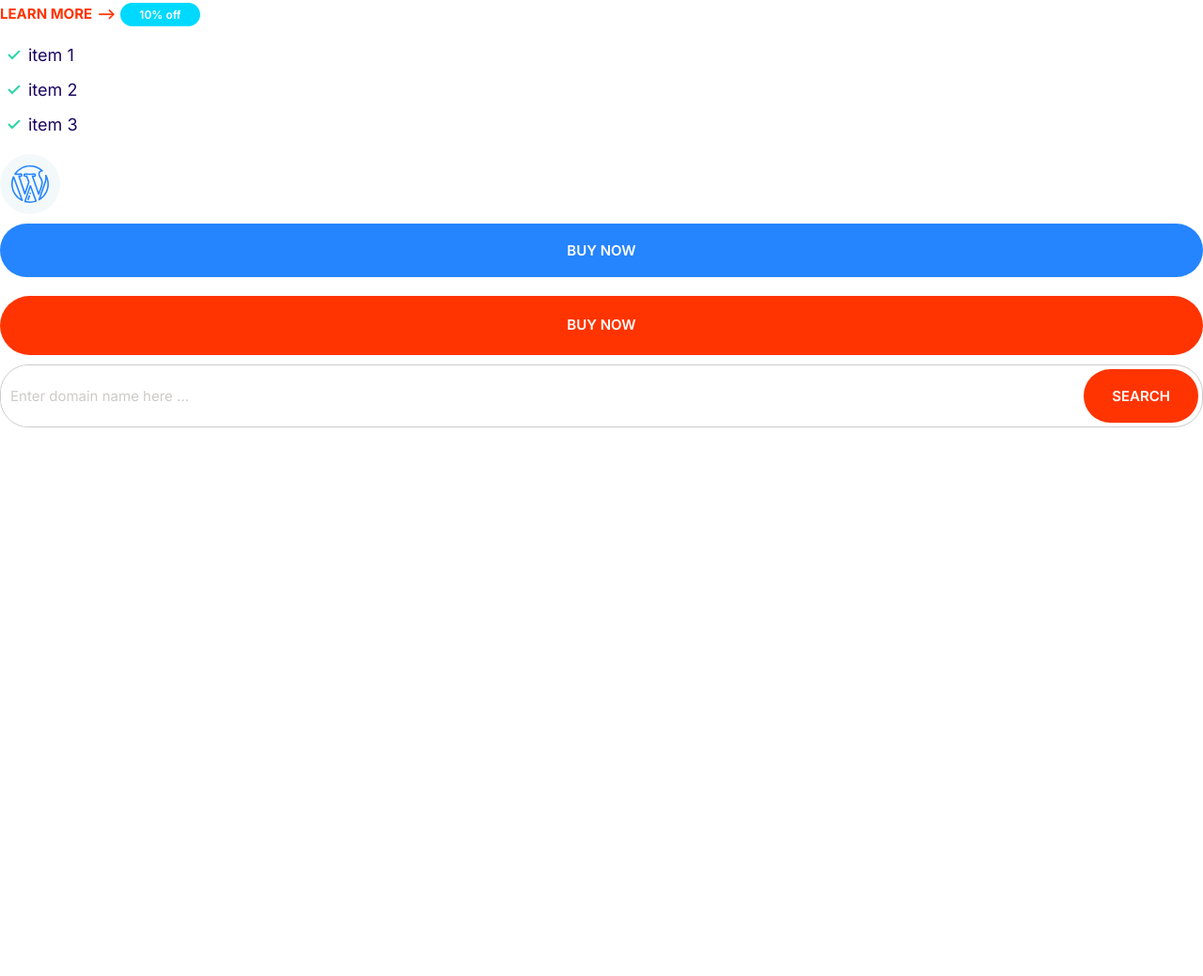
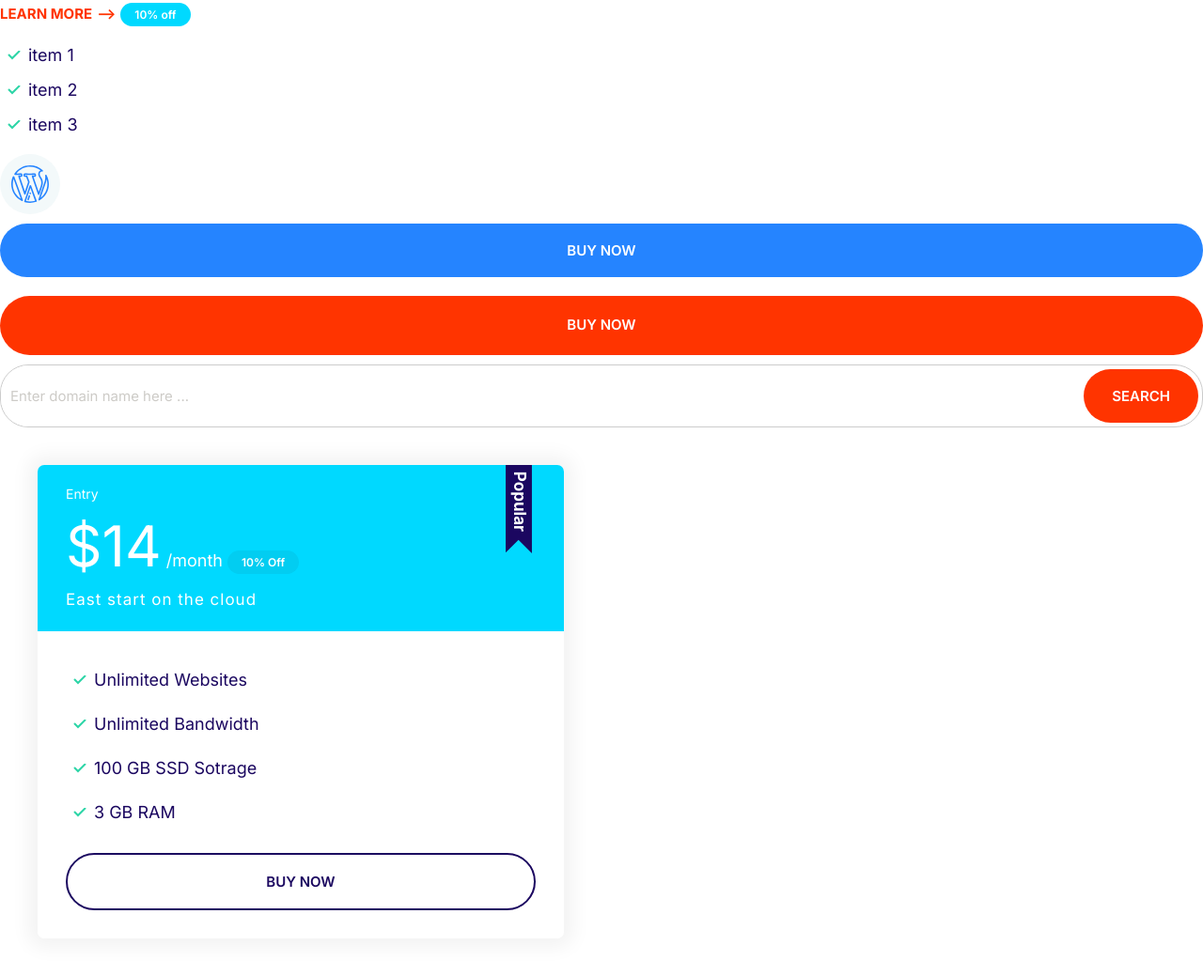
Before and after one commit to ayush857rohan/ghoshify, a plain HTML site: page INDEX.HTML in a window 1280 px wide. Shown: the whole page at 94% size. Before the commit the page ends 800 px from the top, so only its background shows below. Drawn offline with Linux system fonts and the light colour scheme.

Commit message:
Cards with style.

```diff
--- a/CSS/STYLES.CSS
+++ b/CSS/STYLES.CSS
@@ -97,6 +97,7 @@ a {
 }
 .badge--small {
   font-size: 1.6rem;
+  padding: 0.5rem 1.5rem;
 }
 @media screen and (min-width: 1024px) {
   .badge {
@@ -246,3 +247,85 @@ a {
     font-size: 1.5rem;
   }
 }
+
+/* cards */
+.card {
+  border-radius: 7px;
+  box-shadow: 0 0 20px 10px #f3f3f3;
+  overflow: hidden;
+}
+
+.card__header,
+.card__body {
+  padding: 2rem 3rem;
+}
+
+.card--primary .card__header {
+  background-color: var(--color-primary);
+  color: #fff;
+}
+
+.card--secondary .card__header {
+  background-color: var(--color-secondary);
+  color: #fff;
+}
+.card--secondary .badge--secondary {
+  background-color: #02cdf1;
+}
+
+/* plans */
+.plan__name {
+  color: #fff;
+  margin: 0;
+  font-weight: 500;
+  font-size: 2.4rem;
+}
+
+.plan__billing-sycle {
+  font-size: 2.4rem;
+  font-weight: 300;
+  opacity: 0.8;
+  margin-right: 1rem;
+}
+
+.plan__description {
+  font-size: 2rem;
+  font-weight: 300;
+  letter-spacing: 1px;
+  display: block;
+}
+
+.plan .list__item {
+  margin-bottom: 2rem;
+}
+
+.plan--popular .card__header {
+  position: relative;
+}
+
+.plan--popular .card__header::before {
+  content: url(../images/popular.svg);
+  width: 40px;
+  display: inline-block;
+  position: absolute;
+  top: -6px;
+  right: 5%;
+}
+
+@media screen and (min-width: 1024px) {
+  .plan__name {
+    font-size: 1.4rem;
+  }
+  .plan__price {
+    font-size: 5rem;
+  }
+  .plan__billing-sycle {
+    font-size: 1.6rem;
+  }
+  .plan__description {
+    font-size: 1.7rem;
+  }
+}
+.plan__price {
+  font-size: 6rem;
+}
--- a/INDEX.HTML
+++ b/INDEX.HTML
@@ -37,5 +37,28 @@
       />
       <button class="btn btn--accent">search</button>
     </div>
+
+    <div style="width: 50%; padding: 4rem">
+      <div class="plan plan--popular">
+        <div class="card card--secondary">
+          <header class="card__header">
+            <h3 class="plan__name">Entry</h3>
+            <span class="plan__price">$14</span>
+            <span class="plan__billing-cycle">/month</span>
+            <span class="badge badge--secondary badge--small">10% Off</span>
+            <span class="plan__description">East start on the cloud</span>
+          </header>
+          <div class="card__body">
+            <ul class="list list--tick">
+              <li class="list__item">Unlimited Websites</li>
+              <li class="list__item">Unlimited Bandwidth</li>
+              <li class="list__item">100 GB SSD Sotrage</li>
+              <li class="list__item">3 GB RAM</li>
+            </ul>
+            <button class="btn btn--outline btn--block">Buy NOw</button>
+          </div>
+        </div>
+      </div>
+    </div>
   </body>
 </html>
```
Also changed, not shown: components/plan.html (added, +22 -0 lines), images/popular.svg (added).
